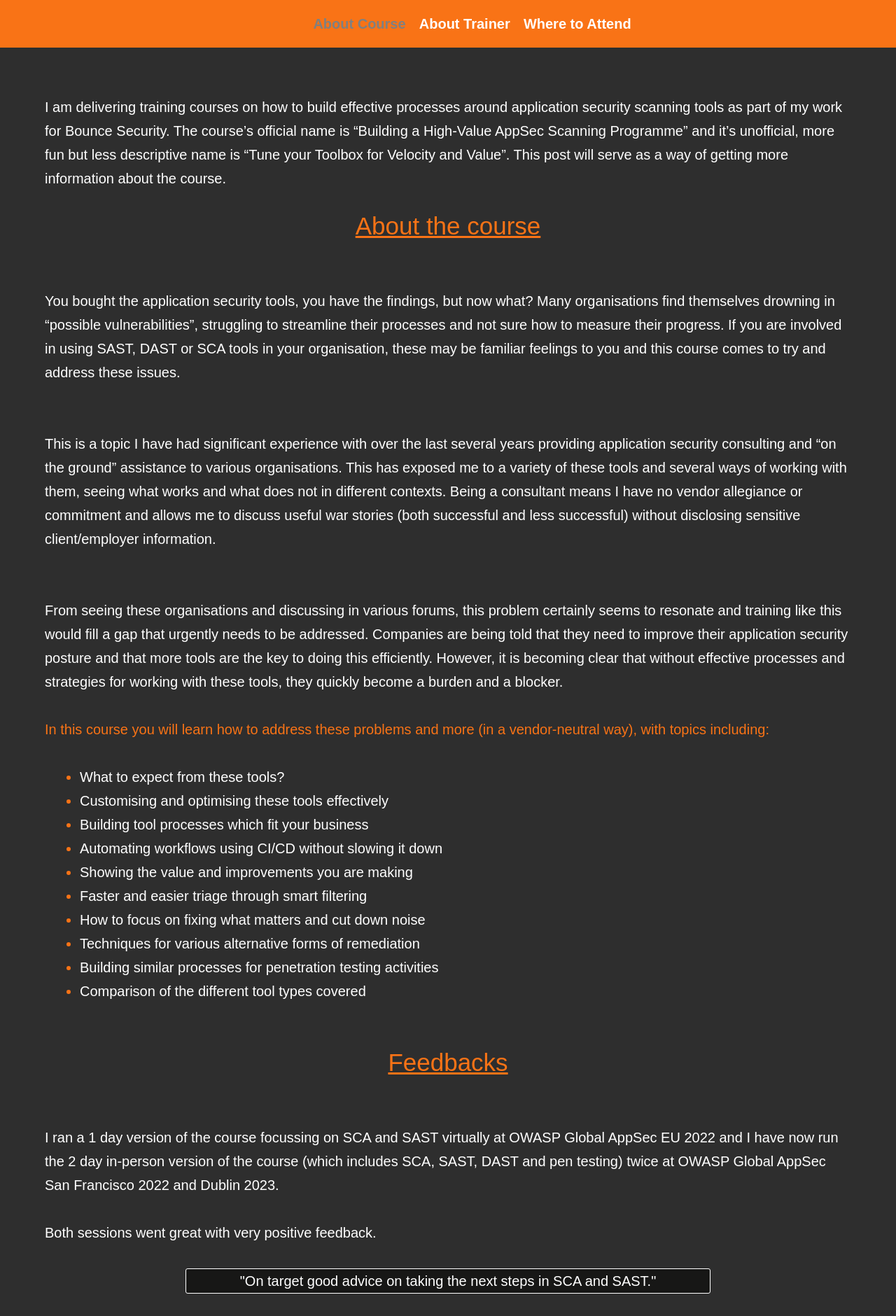
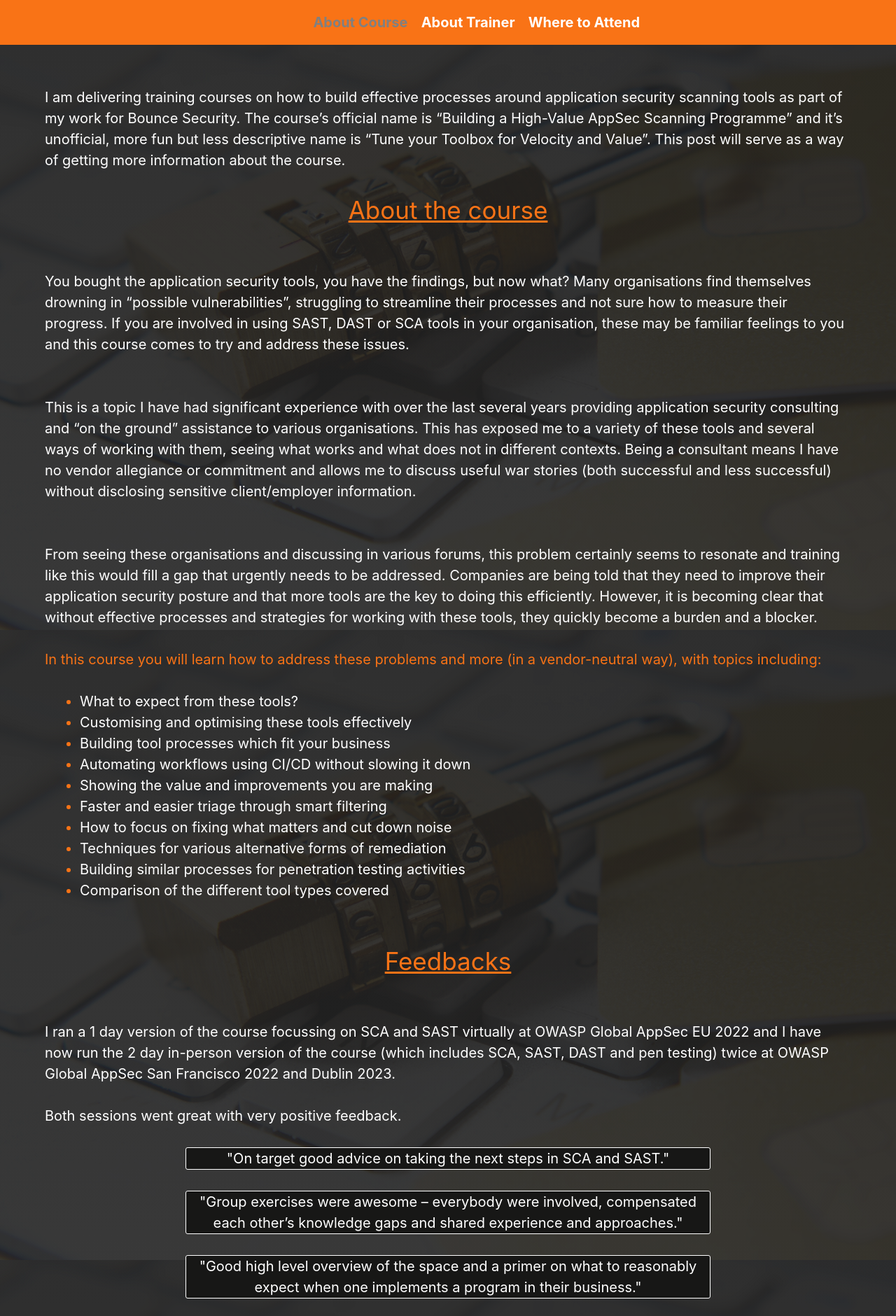
Before and after one commit to elishadamu97/joshgrossman, a Jekyll site: the page built from index.md, in a window 1280 px wide. Shown: the top 1880 px of the page at 70% size. Built offline with Jekyll 4.4.1, drawn with Linux system fonts in a browser that asks for light colours.

Commit message:
intial commit

```diff
--- a/_layouts/page.html
+++ b/_layouts/page.html
@@ -4,6 +4,16 @@ layout: default
 
 {% include site-header.html %}
 <style>
+  body{
+    background-image:linear-gradient(rgba(27, 27, 27, 0.9),rgba(37, 37, 37, 0.9)), url("./assets/bg1.jpg");
+    background-repeat: no-repeat;
+    background-size: cover;
+    background-attachment: fixed;
+    color-scheme: light dark;
+    color: rgba(255, 255, 255, 0.87);
+
+  }
+
   .profile_img{
     margin-top: 20px;
     border-radius: 50%;
--- a/_sass/_theme.scss
+++ b/_sass/_theme.scss
@@ -8,6 +8,11 @@ body {
   overflow-x: hidden;
   font-family: sans-serif;
   font-size: 20px;
+  font-family: Inter, system-ui, Avenir, Helvetica, Arial, sans-serif;
+  line-height: 1.5;
+  font-weight: 400;
+  color: rgba(255, 255, 255, 0.87);
+  background-color: #242424;
 }
 
 .container {
```
Also changed, not shown: _layouts/categories.html (+8 -0 lines), _layouts/post.html (+8 -0 lines), assets/bg1.jpg (added), assets/placebg.jpg (added).
